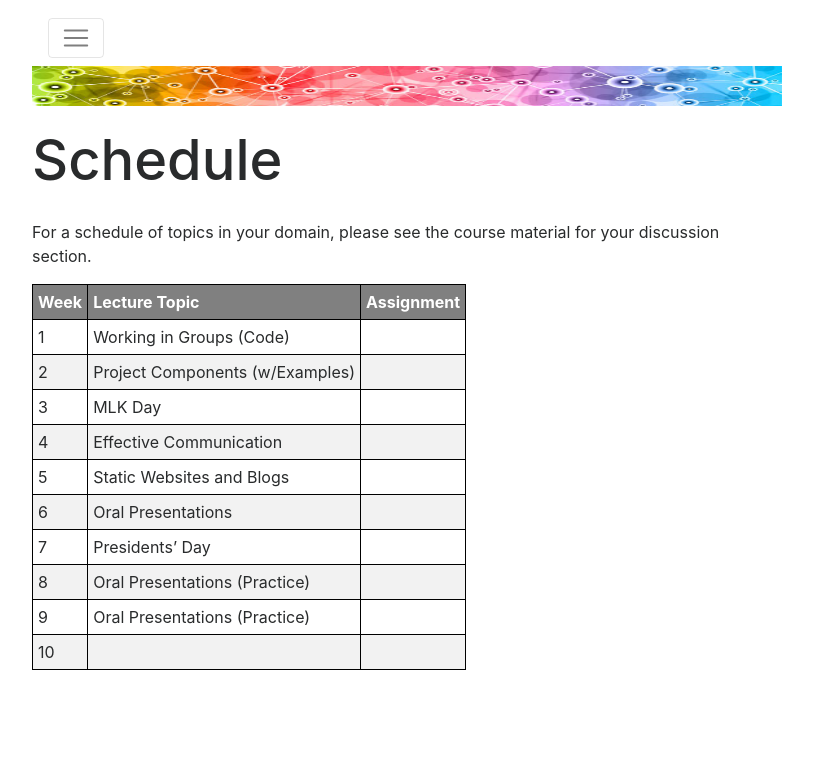
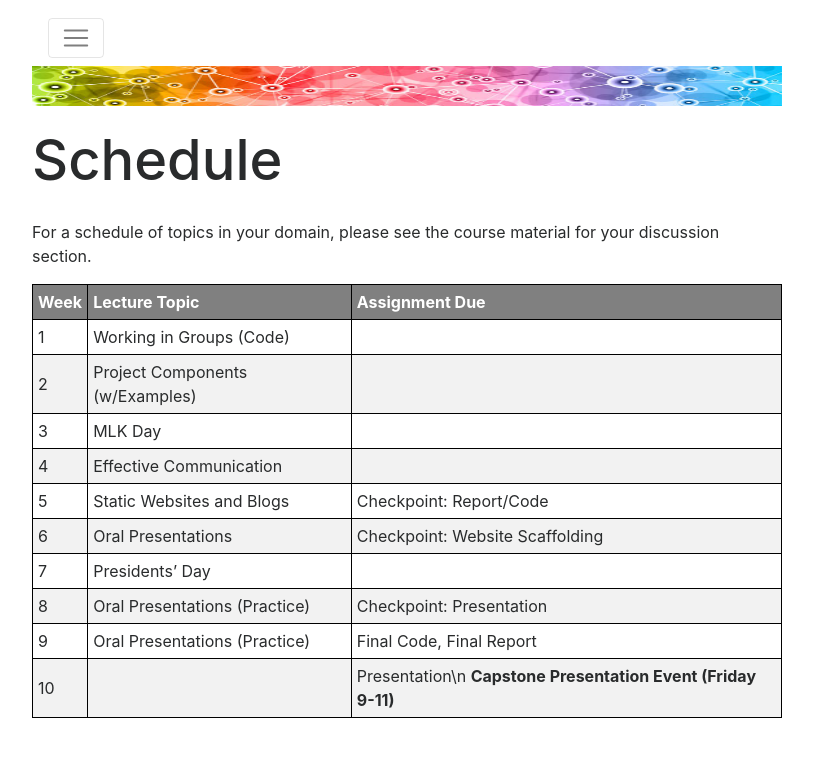
Before and after one commit to DSC-Capstone/dsc-capstone.github.io, a Jekyll site: the page built from student/quarter-2-schedule.md, in a window 1280 px wide. Shown: the top 757 px of the page, without its empty margins (233-1046 px from the left). Built offline with Jekyll 4.4.1, drawn with Linux system fonts in a browser that asks for light colours; nearby versions of some CDN libraries.

Commit message:
add due dates to schedule

```diff
--- a/student/quarter-2-schedule.md
+++ b/student/quarter-2-schedule.md
@@ -8,15 +8,15 @@ permalink: /student/quarter-2-schedule/
 For a schedule of topics in your domain, please see the course
 material for your discussion section.
 
-|Week|Lecture Topic|Assignment|
+|Week|Lecture Topic|Assignment Due|
 |---|---|---|
 |1|Working in Groups (Code)||
 |2|Project Components (w/Examples)||
 |3|MLK Day||
 |4|Effective Communication||
-|5|Static Websites and Blogs||
-|6|Oral Presentations||
+|5|Static Websites and Blogs|Checkpoint: Report/Code|
+|6|Oral Presentations|Checkpoint: Website Scaffolding|
 |7|Presidents' Day||
-|8|Oral Presentations (Practice)||
-|9|Oral Presentations (Practice)||
-|10|||
+|8|Oral Presentations (Practice)|Checkpoint: Presentation|
+|9|Oral Presentations (Practice)|Final Code, Final Report|
+|10||Presentation\n **Capstone Presentation Event (Friday 9-11)**|
```
